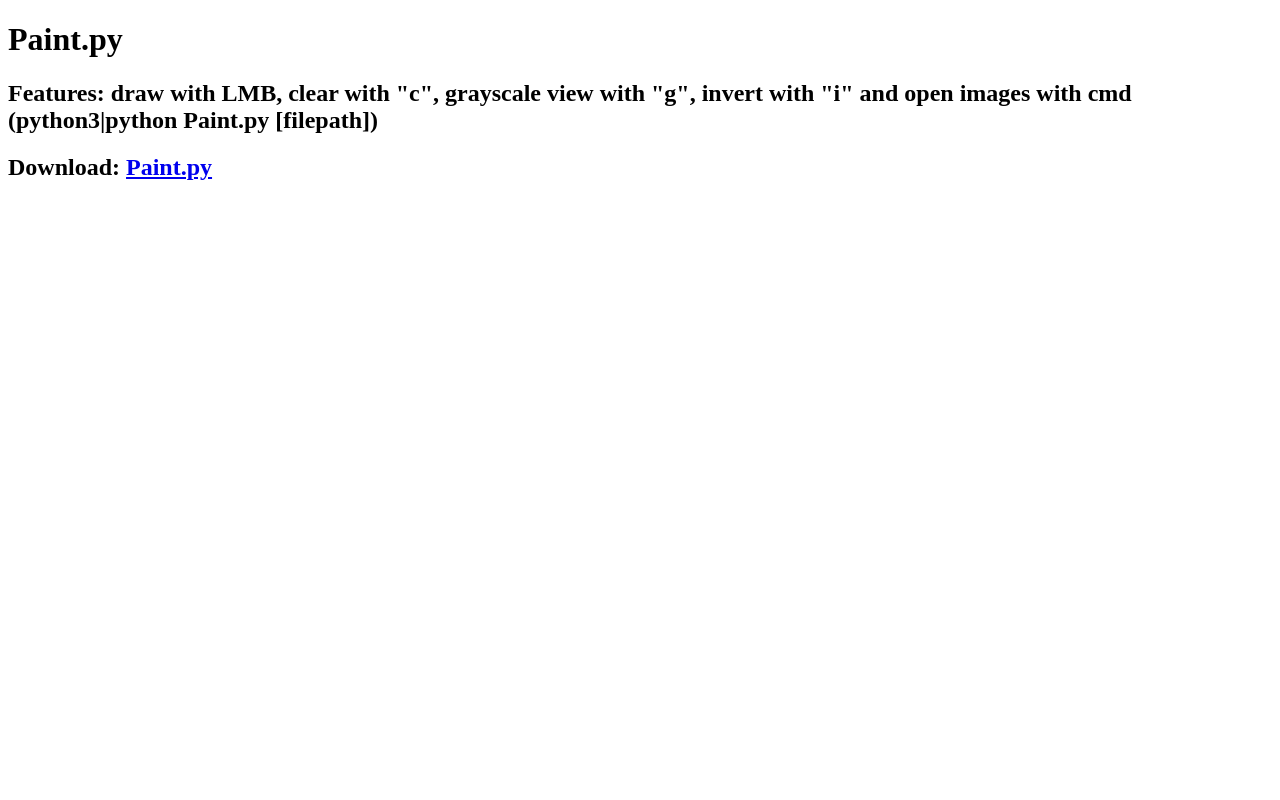
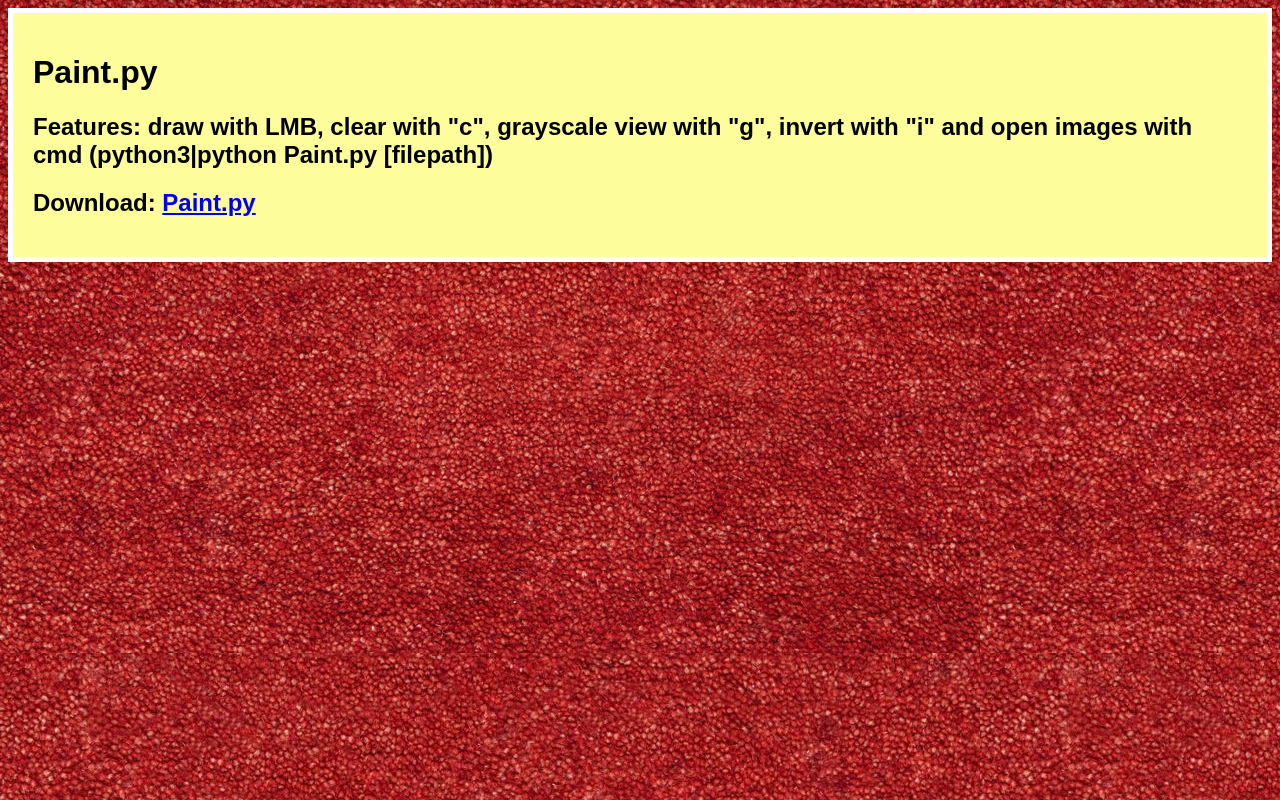
Before and after one commit to Zhabiboss/Zhabiboss.github.io, a plain HTML site: page index.html in a window 1280 px wide. Drawn offline with Linux system fonts and the light colour scheme.

Commit message:
Add files via upload

```diff
--- a/index.html
+++ b/index.html
@@ -10,6 +10,19 @@
     <meta property = "og:link" content = "zhabiboss.github.io" />
 </head>
 <body>
+    <style>
+        * {
+            font-family: Arial, Helvetica, sans-serif;
+        }
+        body {
+            background-image: url("carpet.png");
+        }
+        .container {
+            background-color: rgb(253, 253, 155);
+            border: solid white 5px;
+            padding: 20px;
+        }
+    </style>
     <div class = "container">
         <h1>Paint.py</h1>
         <h2>Features: draw with LMB, clear with "c", grayscale view with "g", invert with "i" and open images with cmd (python3|python Paint.py [filepath])</h2>
```
Also changed, not shown: carpet.png (added).
